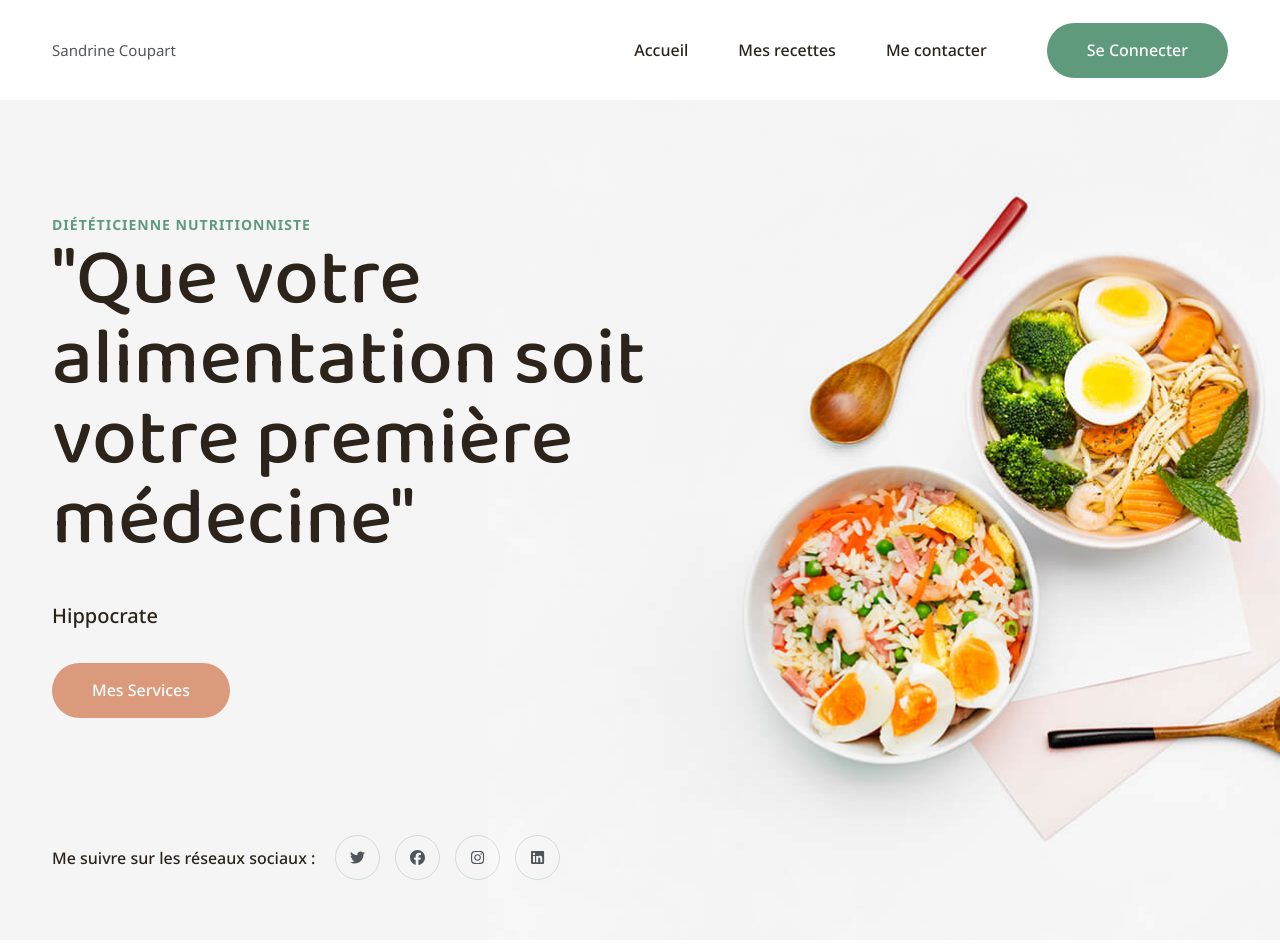
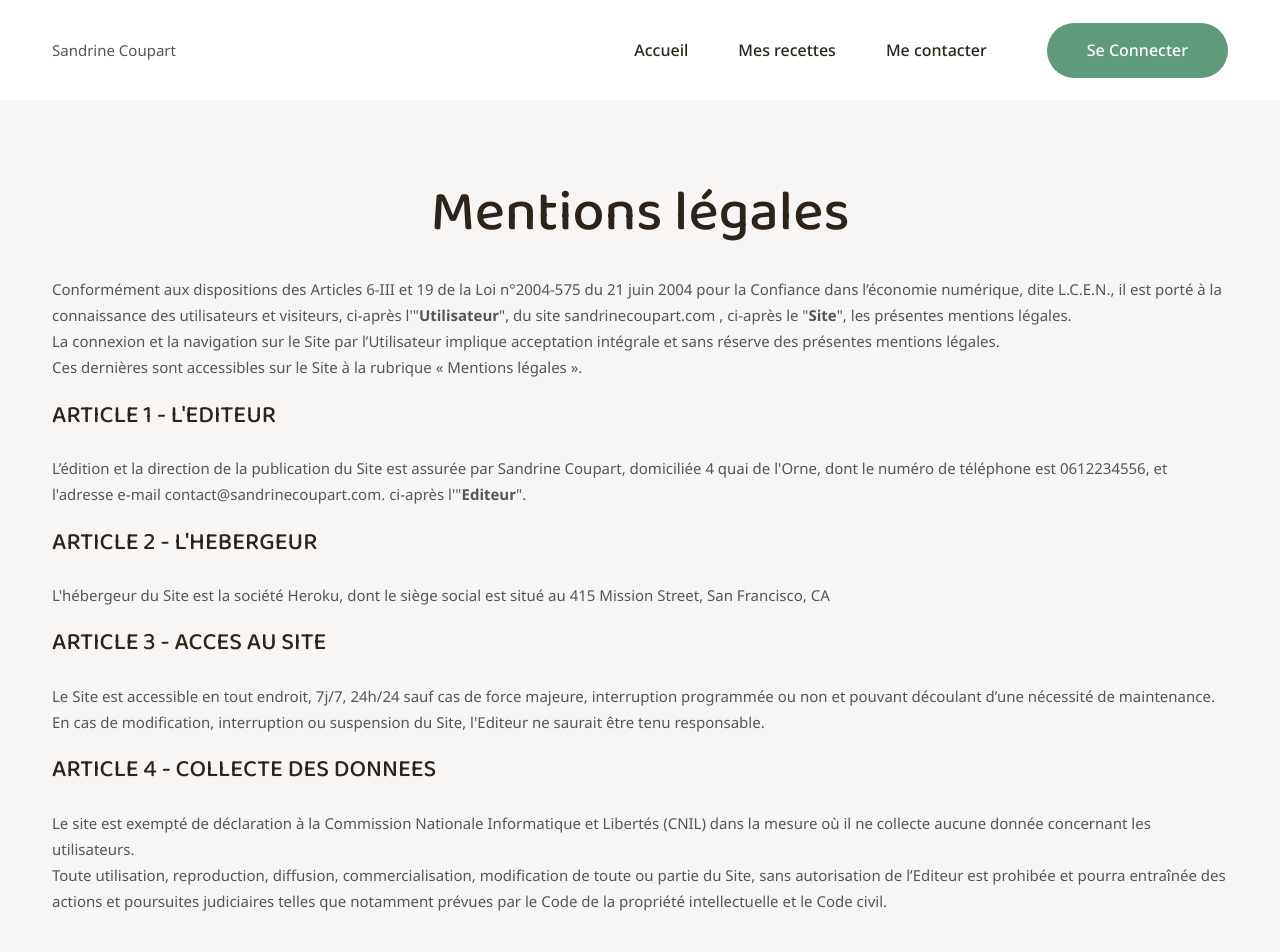
Before and after one commit to fabienjaegle/sandrinecoupart-studi, a React (Create React App) app in the folder client/: page /terms in a window 1280 px wide. Shown: the top 952 px of the page. Built offline with nearby package versions, Linux system fonts and the light colour scheme.

Commit message:
Add terms page

```diff
--- a/client/src/App.js
+++ b/client/src/App.js
@@ -10,6 +10,7 @@ import Contact from "./components/pages/Contact";
 import 'bootstrap/dist/css/bootstrap.min.css';
 import './App.css';
 import './IcoFont.css';
+import Terms from "./components/pages/Terms";
 
 function App() {
   return (
@@ -23,7 +24,7 @@ function App() {
         <Route path="/admin" element={<Dashboard />}></Route>
         <Route path="/admin/createPatient" element={<CreatePatient />}></Route>
         <Route path="/admin/createRecipe" element={<CreateRecipe />}></Route>
-        <Route path="/terms" element={<Home />}></Route>
+        <Route path="/terms" element={<Terms />}></Route>
         <Route path="/private-policy" element={<Home />}></Route>
       </Routes>
     </BrowserRouter>
--- /dev/null
+++ b/client/src/components/TermsPage.js
@@ -0,0 +1,39 @@
+const TermsPage = () => {
+    return (
+        <div id="terms" className="section section-padding bg-grey overflow-hidden">
+            <div className="container">
+                <div className="section-title">
+                    <h2 className="main-title">Mentions légales</h2>
+                </div>
+                <div className="col-12">
+                <p> Conformément aux dispositions des Articles 6-III et 19 de la Loi n°2004-575 du 21 juin 2004 pour la
+                    Confiance dans l’économie numérique, dite L.C.E.N., il est porté à la connaissance des utilisateurs et
+                    visiteurs, ci-après l'"<strong>Utilisateur</strong>", du site sandrinecoupart.com , ci-après le "<strong>Site</strong>", les présentes
+                    mentions légales.</p>
+                <p>La connexion et la navigation sur le Site par l’Utilisateur implique acceptation intégrale et sans réserve
+                des présentes mentions légales.</p>
+                <p>Ces dernières sont accessibles sur le Site à la rubrique « Mentions légales ».</p>
+                <h3 className="mt-4 mb-4">ARTICLE 1 - L'EDITEUR</h3>
+                <p>L’édition et la direction de la publication du Site est assurée par Sandrine Coupart, domiciliée 4 quai
+                    de l'Orne, dont le numéro de téléphone est 0612234556, et l'adresse e-mail contact@sandrinecoupart.com.
+                    ci-après l'"<strong>Editeur</strong>".</p>
+                <h3 className="mt-4 mb-4">ARTICLE 2 - L'HEBERGEUR</h3>
+                <p>L'hébergeur du Site est la société Heroku, dont le siège social est situé au 415 Mission Street, San
+                Francisco, CA</p>
+                <h3 className="mt-4 mb-4">ARTICLE 3 - ACCES AU SITE</h3>
+                <p>Le Site est accessible en tout endroit, 7j/7, 24h/24 sauf cas de force majeure, interruption
+                programmée ou non et pouvant découlant d’une nécessité de maintenance.
+                En cas de modification, interruption ou suspension du Site, l'Editeur ne saurait être tenu responsable.</p>
+                <h3 className="mt-4 mb-4">ARTICLE 4 - COLLECTE DES DONNEES</h3>
+                <p>Le site est exempté de déclaration à la Commission Nationale Informatique et Libertés (CNIL) dans la
+                mesure où il ne collecte aucune donnée concernant les utilisateurs.</p>
+                <p>Toute utilisation, reproduction, diffusion, commercialisation, modification de toute ou partie du Site,
+                sans autorisation de l’Editeur est prohibée et pourra entraînée des actions et poursuites judiciaires
+                telles que notamment prévues par le Code de la propriété intellectuelle et le Code civil.</p>
+                </div>
+            </div>
+        </div>
+    )
+}
+
+export default TermsPage
--- /dev/null
+++ b/client/src/components/pages/Terms.js
@@ -0,0 +1,15 @@
+import Header from "../Header"
+import TermsPage from "../TermsPage"
+import Footer from "../Footer"
+
+const Terms = () => {
+    return (
+        <>
+        <Header />
+        <TermsPage />
+        <Footer />
+        </>
+    )
+}
+
+export default Terms
```
